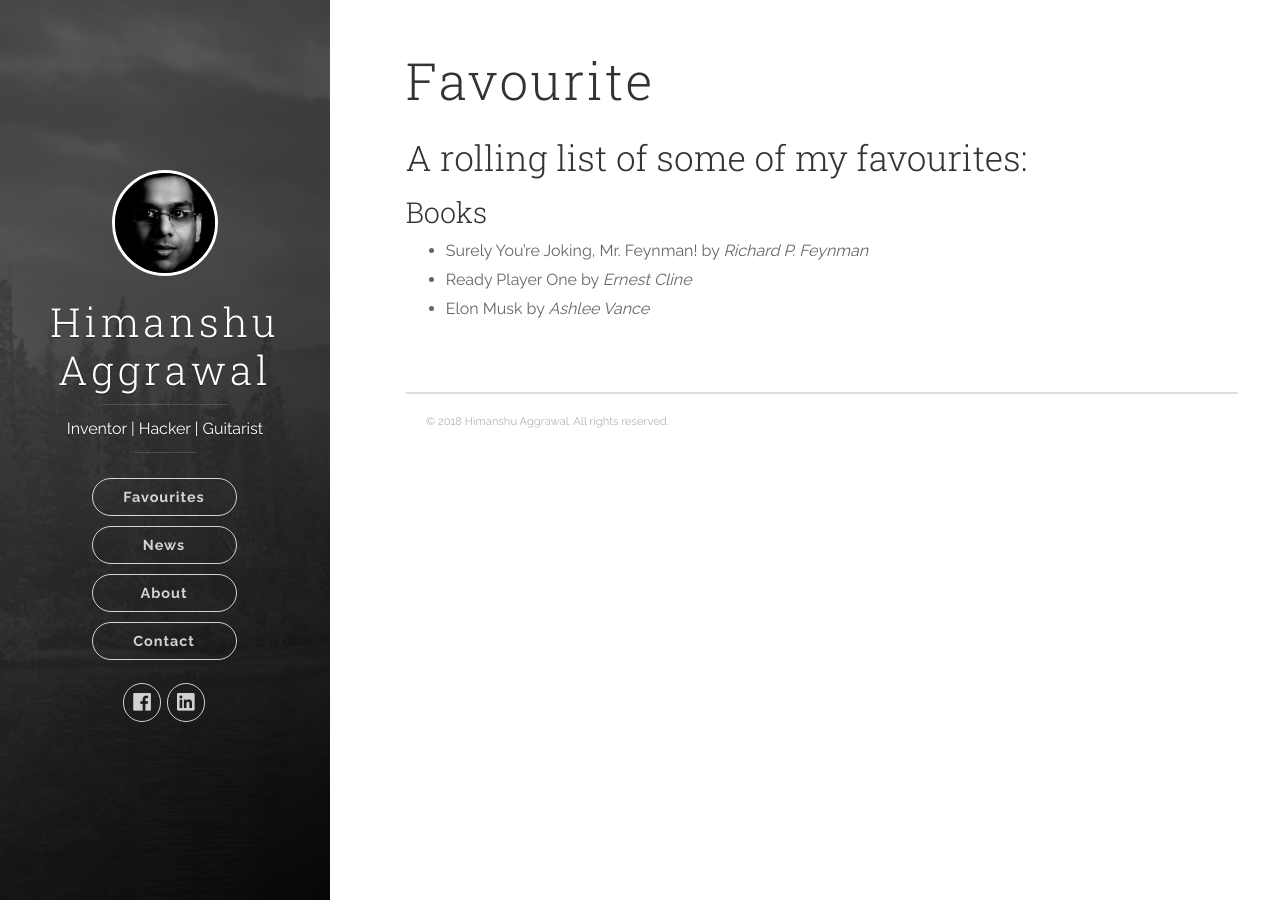
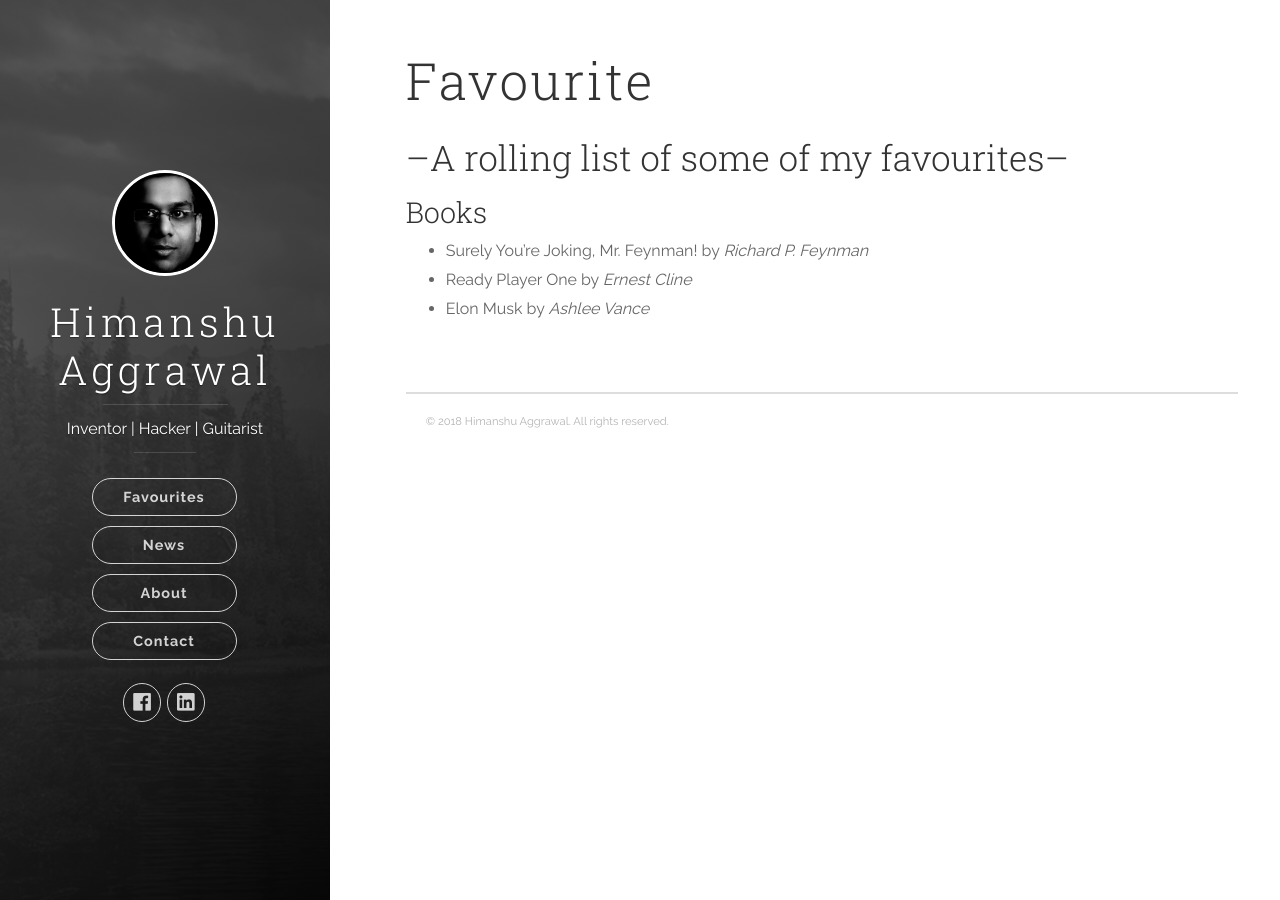
Before and after one commit to ahimanshu13/ahimanshu13.github.io, a Jekyll site: the page built from Favourite/index.md, in a window 1280 px wide. Built offline with Jekyll 4.4.1, drawn with Linux system fonts in a browser that asks for light colours; nearby versions of some CDN libraries.

Commit message:
Updated Favorites

```diff
--- a/Favourite/index.md
+++ b/Favourite/index.md
@@ -4,7 +4,7 @@ title: Favourite
 published: true
 ---
 
-## A rolling list of some of my favourites:
+## --A rolling list of some of my favourites--
 
 ### Books
 - Surely You're Joking, Mr. Feynman! by _Richard P. Feynman_
```
